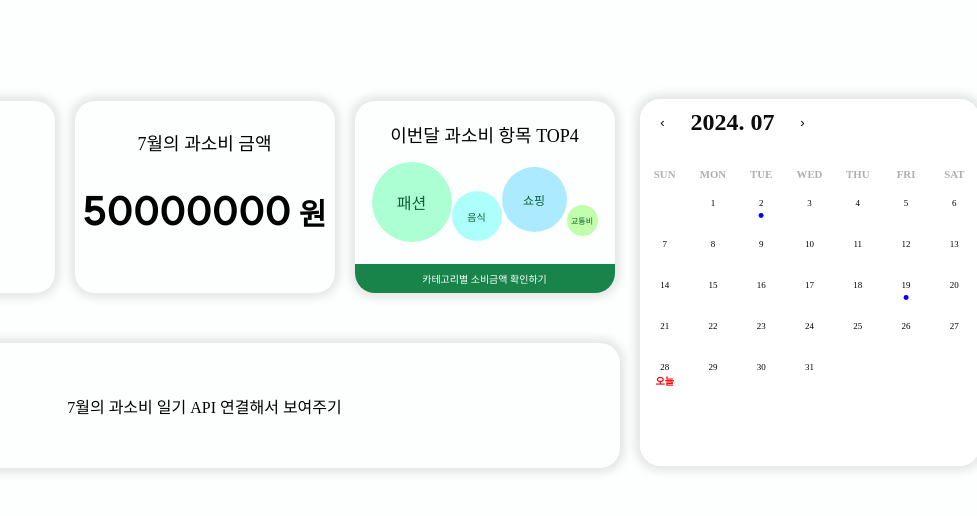
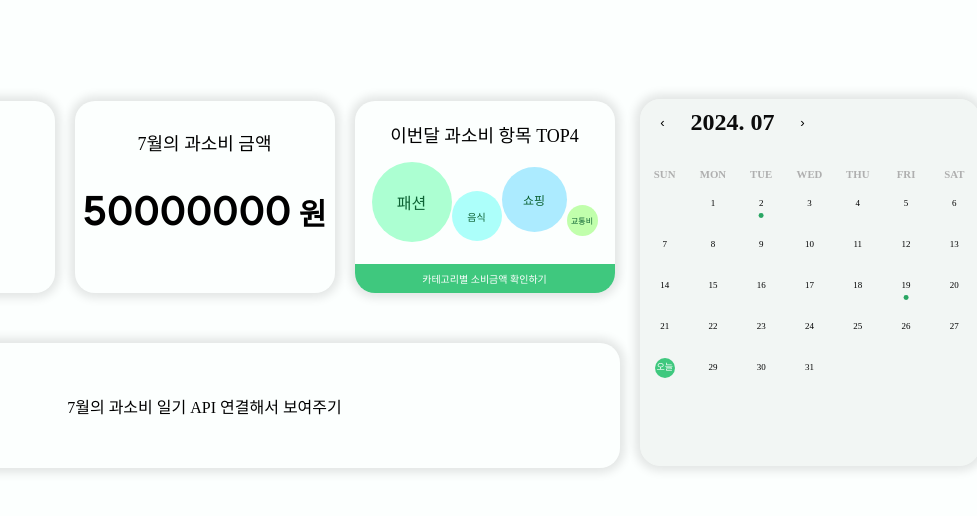
Before and after one commit to LikeLionHGU/SSOBBI_Front, a React app: page /ssobbi/calender in a window 1280 px wide. Shown: the part 98-614 px from the top of the page, 303-1280 px from the left. Built offline with nearby package versions, Linux system fonts and the light colour scheme; a web font is replaced by a local one; what recoil-persist would draw is missing.

Commit message:
style: 캘린더 스타일 적용

```diff
--- a/src/components/CalenderPage/CalenderComponent.js
+++ b/src/components/CalenderPage/CalenderComponent.js
@@ -5,7 +5,7 @@ import moment from "moment";
 import styled from "styled-components";
 
 const StyledDot = styled.div`
-  background-color: blue;
+  background-color: #2aa663;
   border-radius: 50%;
   width: 0.3rem;
   height: 0.3rem;
@@ -16,13 +16,15 @@ const StyledDot = styled.div`
 `;
 
 const StyledToday = styled.div`
-  font-size: x-small;
-  color: red;
-  font-weight: 600;
+  background-color: #3fc87e;
+  width: 20px;
+  height: 20px;
+  border-radius: 50%;
   position: absolute;
-  top: 50%;
+  top: 12%;
   left: 50%;
   transform: translateX(-50%);
+  color: white;
 `;
 
 function CalenderComponent({ onMonthChange }) {
@@ -81,7 +83,6 @@ function CalenderComponent({ onMonthChange }) {
           return <>{html}</>;
         }}
       />
-      {/* <p>카테고리 출력 : {data}</p> */}
     </div>
   );
 }
--- a/src/components/CalenderPage/CategoryDetailComponent.js
+++ b/src/components/CalenderPage/CategoryDetailComponent.js
@@ -116,7 +116,7 @@ function CategoryDetailComponent() {
       <NoCenterHorizontal
         style={{
           flexWrap: "wrap",
-          width: "790px",
+          width: "850px",
           height: "600px",
           overflowY: "scroll",
           padding: "10px 20px 20px 20px",
--- a/src/components/CalenderPage/MonthComponent.js
+++ b/src/components/CalenderPage/MonthComponent.js
@@ -42,7 +42,7 @@ const DetailBT = styled.div`
   flex-direction: column;
   align-items: center;
   color: white;
-  background-color: ${(props) => props.theme.colors.COLOR90};
+  background-color: ${(props) => props.theme.colors.COLOR70};
   margin-top: 22px;
   cursor: pointer;
 `;
--- a/src/pages/CalenderPage.js
+++ b/src/pages/CalenderPage.js
@@ -4,6 +4,7 @@ import moment from "moment";
 import DropDownComponent from "../components/MainPage/DropDownComponent";
 import MenuBarComponent from "../components/MainPage/MenuBarComponent";
 import CalenderComponent from "../components/CalenderPage/CalenderComponent";
+import MainCalenderComponent from "../components/MainPage/CalenderComponent";
 import MonthComponent from "../components/CalenderPage/MonthComponent";
 import CategoryDetailComponent from "../components/CalenderPage/CategoryDetailComponent";
 import ScatterChartsComponent from "../components/CalenderPage/ScatterChartsComponent";
@@ -120,7 +121,7 @@ function CalenderPage() {
                 </SubTitle>
                 <CategoryDetailComponent />
               </Vertical>
-              <CalenderComponent onMonthChange={handleMonthChange} />
+              <MainCalenderComponent onMonthChange={handleMonthChange} />
             </Horizontal>
           ) : (
             <>
--- a/src/pages/MainPage.js
+++ b/src/pages/MainPage.js
@@ -95,7 +95,6 @@ function MainPage() {
               style={{
                 justifyContent: "flex-start",
                 marginLeft: "25px",
-                marginBottom: "35px",
                 marginTop: "30px",
               }}
             >
@@ -104,12 +103,19 @@ function MainPage() {
             </Horizontal>
             <DropDownComponent />
           </NoCenterHorizontal>
-          <NoCenterHorizontal>
+          <NoCenterHorizontal
+            style={{
+              height: "750px",
+              overflowY: "scroll",
+            }}
+          >
             <NoCenterVertical
               style={{
                 alignItems: "flex-start",
                 marginLeft: "30px",
                 marginRight: "55px",
+                paddingTop: "30px",
+                paddingBottom: "20px",
               }}
             >
               <DayStatisticsComponent dayData={data} />
--- a/src/styles/Calender.css
+++ b/src/styles/Calender.css
@@ -13,8 +13,8 @@
   width: 340px;
   height: 367px;
   max-width: 100%;
-  background: white;
-  border: 1px solid white;
+  background: #f2f6f4;
+  border: 1px solid #f2f6f4;
   border-radius: 20px;
   font-family: Arial, Helvetica, sans-serif;
   line-height: 1.125em;
```
